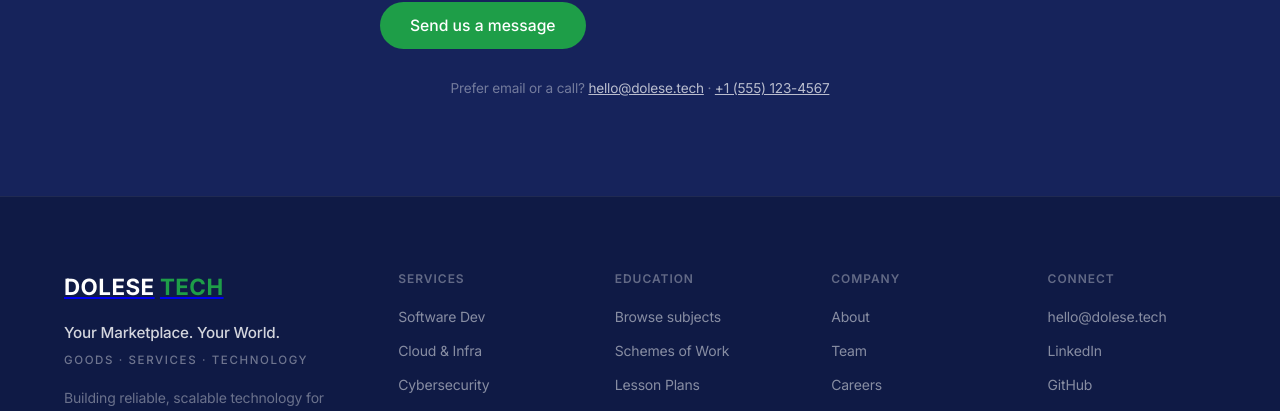
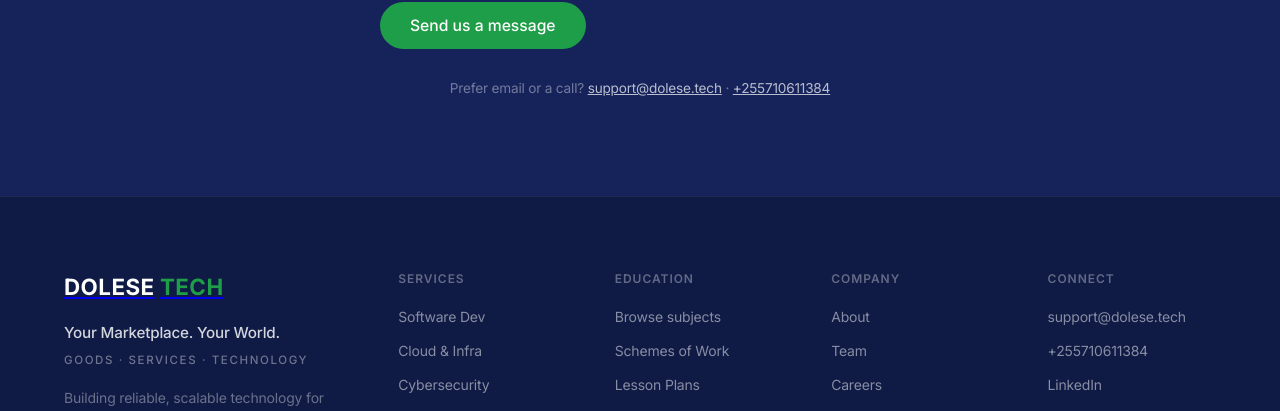
Before and after one commit to dolese/doleseTech, a Next.js app: page / in a window 1280 px wide. Shown: the part 5409-5820 px from the top of the page. Built offline with nearby package versions, Linux system fonts and the light colour scheme.

Commit message:
Update public contact details

```diff
--- a/src/components/CTA.tsx
+++ b/src/components/CTA.tsx
@@ -17,9 +17,9 @@
       <ContactForm />
 
       <p className="contact-alt">
-        Prefer email or a call? <a href="mailto:hello@dolese.tech">hello@dolese.tech</a>
+        Prefer email or a call? <a href="mailto:support@dolese.tech">support@dolese.tech</a>
         {" · "}
-        <a href="tel:+15551234567">+1 (555) 123-4567</a>
+        <a href="tel:+255710611384">+255710611384</a>
       </p>
     </section>
   );
--- a/src/components/Footer.tsx
+++ b/src/components/Footer.tsx
@@ -37,7 +37,8 @@
         </div>
         <div className="footer-col">
           <h4>Connect</h4>
-          <a href="mailto:hello@dolese.tech">hello@dolese.tech</a>
+          <a href="mailto:support@dolese.tech">support@dolese.tech</a>
+          <a href="tel:+255710611384">+255710611384</a>
           <a href="#">LinkedIn</a>
           <a href="#">GitHub</a>
           <a href="#">Twitter</a>
--- a/src/lib/email.ts
+++ b/src/lib/email.ts
@@ -14,7 +14,7 @@
   if (!apiKey) return false;
 
   const from = process.env.CONTACT_FROM?.trim() || "Dolese Tech <onboarding@resend.dev>";
-  const to = process.env.CONTACT_TO?.trim() || "hello@dolese.tech";
+  const to = process.env.CONTACT_TO?.trim() || "support@dolese.tech";
 
   const subject = `New inquiry from ${lead.name}${lead.company ? ` (${lead.company})` : ""}`;
   const text = [
```
